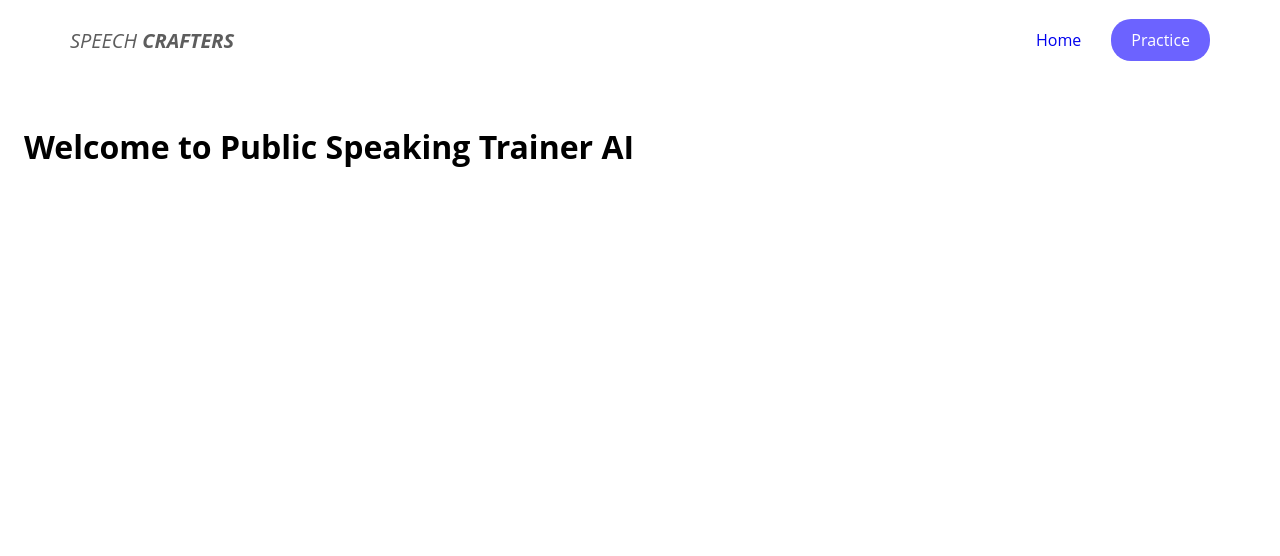
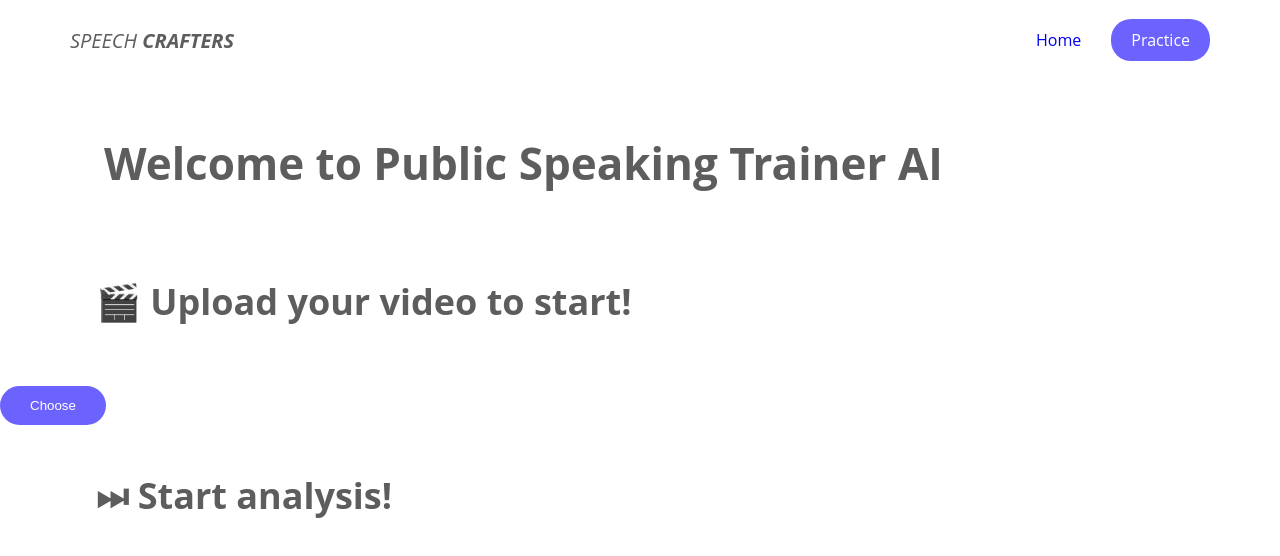
Before and after one commit to valeriach30/Public-Speaking-Trainer, a React (Create React App) app: page / in a window 1280 px wide. Both pictures are taken after a click on the button "Start Now!". Shown: the top 556 px of the page. Built offline with nearby package versions, Linux system fonts and the light colour scheme.

Commit message:
Add video upload

```diff
--- a/src/components/Main.js
+++ b/src/components/Main.js
@@ -1,13 +1,19 @@
 import React from 'react';
 import '../styles/landing.css';
 import Header from './Header';
+import VideoInput from "./VideoInput";
+
 function Main() {
     return (
         <div className="landing-page">
             <Header />
             <div className="content">
-                <h1>Welcome to Public Speaking Trainer AI</h1>
+                <h1 className='title'>Welcome to Public Speaking Trainer AI</h1>
             </div>
+            <h2>&#127916; Upload your video to start!</h2>
+            <VideoInput width={800} height={800} />
+
+            <h2>&#9197; Start analysis!</h2>
         </div>
     );
 }
--- /dev/null
+++ b/src/components/VideoInput.js
@@ -0,0 +1,42 @@
+import React from "react";
+import '../styles/video.css';
+
+export default function VideoInput(props) {
+    const { width, height } = props;
+
+    const inputRef = React.useRef();
+
+    const [source, setSource] = React.useState();
+
+    const handleFileChange = (event) => {
+        const file = event.target.files[0];
+        const url = URL.createObjectURL(file);
+        setSource(url);
+    };
+
+    const handleChoose = (event) => {
+        inputRef.current.click();
+    };
+
+    return (
+        <div className="VideoInput">
+            <input
+                ref={inputRef}
+                className="VideoInput_input"
+                type="file"
+                onChange={handleFileChange}
+                accept=".mov,.mp4"
+            />
+            {!source && <button onClick={handleChoose}>Choose</button>}
+            {source && (
+                <video
+                    className="VideoInput_video"
+                    width="100%"
+                    height={height}
+                    controls
+                    src={source}
+                />
+            )}
+        </div>
+    );
+}
--- a/src/styles/landing.css
+++ b/src/styles/landing.css
@@ -234,3 +234,15 @@ ul {
     background-color: #fff;
     /* Default background color */
 }
+
+.title {
+    color: #5d5d5d;
+    font-size: 44px;
+    padding-left: 5rem;
+}
+
+h2 {
+    color: #5d5d5d;
+    padding-left: 6rem;
+    font-size: 36px;
+}
--- /dev/null
+++ b/src/styles/video.css
@@ -0,0 +1,37 @@
+.VideoInput button {
+    border: 0;
+    border-radius: 20px;
+    padding: 12px 30px;
+    margin-top: 30px;
+    cursor: pointer;
+    color: #FFF;
+    background-color: #6c63ff;
+    margin-bottom: 1rem;
+}
+
+.VideoInput button:hover {
+    border: 0;
+    border-radius: 20px;
+    padding: 12px 30px;
+    margin-top: 30px;
+    cursor: pointer;
+    color: #FFF;
+    background-color: #433aec;
+}
+
+.VideoInput_input {
+    display: none;
+}
+
+.VideoInput_video {
+    display: block;
+    margin: 0;
+    width: 90%;
+    padding-left: 5rem;
+}
+
+.VideoInput_footer {
+    width: 80%;
+    min-height: 40px;
+    line-height: 40px;
+}
```
